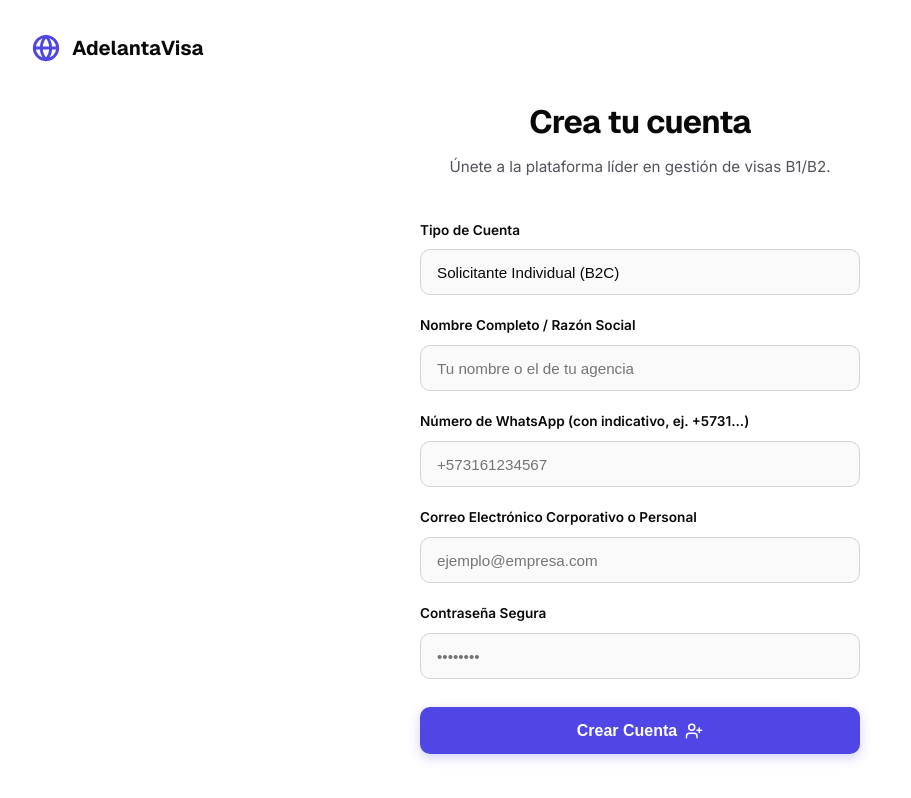
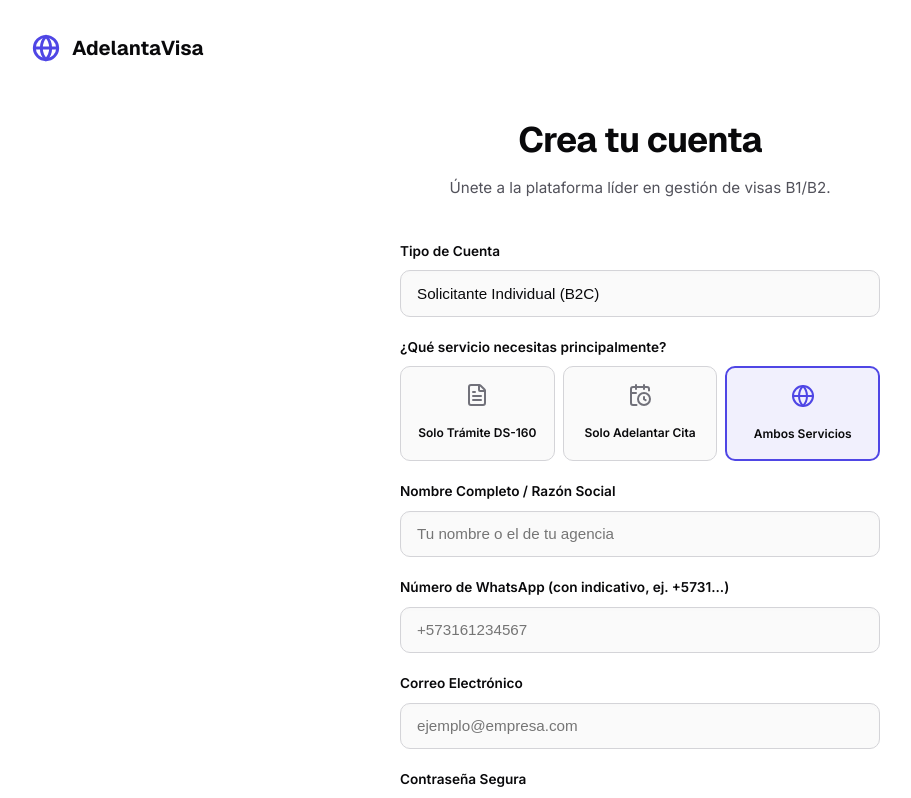
Before and after one commit to jpnorena96/telegram_bot, a React app in the folder frontend/: page /register in a window 1280 px wide. Shown: the top 798 px of the page, without its empty margins (0-911 px from the left). Built offline with nearby package versions, Linux system fonts and the light colour scheme; the HTML template or start-up script is replaced by a standard one.

Commit message:
aca  se divide  agencia y cliente naturald

```diff
--- a/frontend/src/pages/RegisterPage.jsx
+++ b/frontend/src/pages/RegisterPage.jsx
@@ -1,12 +1,20 @@
 import React, { useState } from 'react';
 import { useNavigate, Link } from 'react-router-dom';
 import { api } from '../services/api';
-import { Globe, ArrowRight, ShieldCheck, UserPlus } from 'lucide-react';
+import { Globe, ShieldCheck, UserPlus, FileText, CalendarClock } from 'lucide-react';
 import toast from 'react-hot-toast';
 
 const RegisterPage = () => {
   const navigate = useNavigate();
-  const [form, setForm] = useState({ full_name: '', email: '', password: '', role: 'NATURAL_PERSON', whatsapp_number: '' });
+  const [form, setForm] = useState({
+    full_name: '',
+    email: '',
+    password: '',
+    role: 'NATURAL_PERSON',
+    whatsapp_number: '',
+    module_visa_enabled: true,
+    module_appointments_enabled: true
+  });
   const [loading, setLoading] = useState(false);
   const [error, setError] = useState('');
 
@@ -25,6 +33,10 @@ const RegisterPage = () => {
     }
   };
 
+  const setModulePreference = (visa, apt) => {
+    setForm(f => ({ ...f, module_visa_enabled: visa, module_appointments_enabled: apt }));
+  };
+
   return (
     <div style={{ minHeight: '100vh', display: 'flex', background: 'var(--surface)' }}>
 
@@ -40,11 +52,11 @@ const RegisterPage = () => {
         </div>
 
         {/* Form Container */}
-        <div style={{ flex: 1, display: 'flex', flexDirection: 'column', justifyContent: 'center', alignItems: 'center' }}>
-          <div style={{ width: '100%', maxWidth: '440px', margin: '2rem 0' }}>
+        <div style={{ flex: 1, display: 'flex', flexDirection: 'column', justifyContent: 'center', alignItems: 'center', padding: '1rem 0' }}>
+          <div style={{ width: '100%', maxWidth: '480px', margin: '2rem 0' }}>
 
             <div style={{ marginBottom: '2.5rem', textAlign: 'center' }}>
-              <h1 style={{ fontSize: '2rem', fontFamily: 'var(--font-heading)', fontWeight: 700, color: 'var(--text-1)', marginBottom: '0.5rem', letterSpacing: '-0.02em' }}>
+              <h1 style={{ fontSize: '2.2rem', fontFamily: 'var(--font-heading)', fontWeight: 800, color: 'var(--text-1)', marginBottom: '0.5rem', letterSpacing: '-0.02em' }}>
                 Crea tu cuenta
               </h1>
               <p style={{ color: 'var(--text-2)', fontSize: '0.95rem' }}>
@@ -79,12 +91,58 @@ const RegisterPage = () => {
                 </div>
               </div>
 
+              {/* Module Interest Selection */}
+              <div>
+                <label style={{ display: 'block', fontSize: '0.85rem', fontWeight: 600, color: 'var(--text-1)', marginBottom: '0.5rem' }}>
+                  ¿Qué servicio necesitas principalmente?
+                </label>
+                <div style={{ display: 'grid', gridTemplateColumns: 'repeat(3, 1fr)', gap: '0.5rem' }}>
+                  <div
+                    onClick={() => setModulePreference(true, false)}
+                    style={{
+                      padding: '1rem 0.5rem', borderRadius: '10px', textAlign: 'center', cursor: 'pointer',
+                      border: form.module_visa_enabled && !form.module_appointments_enabled ? '2px solid var(--lime)' : '1px solid var(--border-2)',
+                      background: form.module_visa_enabled && !form.module_appointments_enabled ? 'var(--lime-subtle)' : 'var(--bg)',
+                      transition: 'all 0.2s'
+                    }}>
+                    <FileText size={24} color={form.module_visa_enabled && !form.module_appointments_enabled ? 'var(--lime)' : 'var(--text-3)'} style={{ margin: '0 auto 0.5rem auto' }} />
+                    <div style={{ fontSize: '0.75rem', fontWeight: 600, color: 'var(--text-1)' }}>Solo Trámite DS-160</div>
+                  </div>
+
+                  <div
+                    onClick={() => setModulePreference(false, true)}
+                    style={{
+                      padding: '1rem 0.5rem', borderRadius: '10px', textAlign: 'center', cursor: 'pointer',
+                      border: !form.module_visa_enabled && form.module_appointments_enabled ? '2px solid var(--lime)' : '1px solid var(--border-2)',
+                      background: !form.module_visa_enabled && form.module_appointments_enabled ? 'var(--lime-subtle)' : 'var(--bg)',
+                      transition: 'all 0.2s'
+                    }}>
+                    <CalendarClock size={24} color={!form.module_visa_enabled && form.module_appointments_enabled ? 'var(--lime)' : 'var(--text-3)'} style={{ margin: '0 auto 0.5rem auto' }} />
+                    <div style={{ fontSize: '0.75rem', fontWeight: 600, color: 'var(--text-1)' }}>Solo Adelantar Cita</div>
+                  </div>
+
+                  <div
+                    onClick={() => setModulePreference(true, true)}
+                    style={{
+                      padding: '1rem 0.5rem', borderRadius: '10px', textAlign: 'center', cursor: 'pointer',
+                      border: form.module_visa_enabled && form.module_appointments_enabled ? '2px solid var(--lime)' : '1px solid var(--border-2)',
+                      background: form.module_visa_enabled && form.module_appointments_enabled ? 'var(--lime-subtle)' : 'var(--bg)',
+                      transition: 'all 0.2s'
+                    }}>
+                    <Globe size={24} color={form.module_visa_enabled && form.module_appointments_enabled ? 'var(--lime)' : 'var(--text-3)'} style={{ margin: '0 auto 0.5rem auto' }} />
+                    <div style={{ fontSize: '0.75rem', fontWeight: 600, color: 'var(--text-1)' }}>Ambos Servicios</div>
+                  </div>
+                </div>
+              </div>
+
               <div>
                 <label style={{ display: 'block', fontSize: '0.85rem', fontWeight: 600, color: 'var(--text-1)', marginBottom: '0.5rem' }}>
                   Nombre Completo / Razón Social
                 </label>
                 <input
                   type="text"
+                  name="name"
+                  autoComplete="name"
                   placeholder="Tu nombre o el de tu agencia"
                   value={form.full_name}
                   onChange={e => setForm(f => ({ ...f, full_name: e.target.value }))}
@@ -106,6 +164,8 @@ const RegisterPage = () => {
                 </label>
                 <input
                   type="tel"
+                  name="tel"
+                  autoComplete="tel"
                   placeholder="+573161234567"
                   value={form.whatsapp_number}
                   onChange={e => setForm(f => ({ ...f, whatsapp_number: e.target.value }))}
@@ -123,10 +183,12 @@ const RegisterPage = () => {
 
               <div>
                 <label style={{ display: 'block', fontSize: '0.85rem', fontWeight: 600, color: 'var(--text-1)', marginBottom: '0.5rem' }}>
-                  Correo Electrónico Corporativo o Personal
+                  Correo Electrónico
                 </label>
                 <input
                   type="email"
+                  name="email"
+                  autoComplete="username"
                   placeholder="ejemplo@empresa.com"
                   value={form.email}
                   onChange={e => setForm(f => ({ ...f, email: e.target.value }))}
@@ -148,6 +210,8 @@ const RegisterPage = () => {
                 </label>
                 <input
                   type="password"
+                  name="password"
+                  autoComplete="new-password"
                   placeholder="••••••••"
                   value={form.password}
                   onChange={e => setForm(f => ({ ...f, password: e.target.value }))}
@@ -173,24 +237,24 @@ const RegisterPage = () => {
                 type="submit"
                 disabled={loading}
                 style={{
-                  width: '100%', padding: '0.9rem', borderRadius: '10px',
-                  background: 'var(--lime)', color: '#fff', fontSize: '1rem',
-                  fontWeight: 600, border: 'none', cursor: loading ? 'not-allowed' : 'pointer',
+                  width: '100%', padding: '1rem', borderRadius: '10px',
+                  background: 'var(--lime)', color: '#000', fontSize: '1.05rem',
+                  fontWeight: 700, border: 'none', cursor: loading ? 'not-allowed' : 'pointer',
                   display: 'flex', alignItems: 'center', justifyContent: 'center', gap: '0.5rem',
                   marginTop: '0.5rem', transition: 'all 0.2s',
-                  boxShadow: '0 4px 12px rgba(79, 70, 229, 0.25)'
+                  boxShadow: '0 4px 12px rgba(189, 255, 0, 0.25)'
                 }}
-                onMouseOver={e => !loading && (e.currentTarget.style.background = 'var(--lime-dim)')}
-                onMouseOut={e => !loading && (e.currentTarget.style.background = 'var(--lime)')}
+                onMouseOver={e => !loading && (e.currentTarget.style.transform = 'translateY(-2px)')}
+                onMouseOut={e => !loading && (e.currentTarget.style.transform = 'translateY(0)')}
               >
-                {loading ? 'Creando cuenta...' : 'Crear Cuenta'}
+                {loading ? 'Creando cuenta...' : 'Comenzar Ahora'}
                 {!loading && <UserPlus size={18} />}
               </button>
             </form>
 
             <div style={{ marginTop: '2.5rem', textAlign: 'center', fontSize: '0.9rem', color: 'var(--text-2)' }}>
-              ¿Ya estás registrado?{' '}
-              <Link to="/login" style={{ color: 'var(--lime)', fontWeight: 700, textDecoration: 'none' }}>
+              ¿Ya tienes una cuenta?{' '}
+              <Link to="/login" style={{ color: 'var(--text-1)', fontWeight: 700, textDecoration: 'none' }}>
                 Inicia sesión aquí
               </Link>
             </div>
@@ -200,30 +264,50 @@ const RegisterPage = () => {
       </div>
 
       {/* ── RIGHT: Visual / Branding Section ── */}
-      <div style={{ flex: '1 1 50%', display: 'none', '@media (min-width: 900px)': { display: 'block' }, position: 'relative', background: 'var(--lime)', overflow: 'hidden' }} className="hide-mobile">
-        <div style={{ position: 'absolute', inset: 0, background: 'linear-gradient(135deg, var(--lime) 0%, #312E81 100%)' }} />
+      <div style={{ flex: '1 1 50%', display: 'none', '@media (min-width: 900px)': { display: 'block' }, position: 'relative', background: '#0F172A', overflow: 'hidden' }} className="hide-mobile">
 
-        {/* Decorative elements */}
-        <div style={{ position: 'absolute', top: '-10%', right: '-10%', width: '600px', height: '600px', borderRadius: '50%', background: 'rgba(255,255,255,0.05)', filter: 'blur(60px)' }} />
-        <div style={{ position: 'absolute', bottom: '-20%', left: '-10%', width: '500px', height: '500px', borderRadius: '50%', background: 'rgba(139, 92, 246, 0.15)', filter: 'blur(80px)' }} />
+        {/* Modern glowing background blobs */}
+        <div style={{ position: 'absolute', top: '10%', left: '20%', width: '400px', height: '400px', borderRadius: '50%', background: 'var(--lime)', filter: 'blur(120px)', opacity: 0.15, animation: 'pulse 8s infinite alternate' }} />
+        <div style={{ position: 'absolute', bottom: '10%', right: '10%', width: '500px', height: '500px', borderRadius: '50%', background: '#3B82F6', filter: 'blur(120px)', opacity: 0.15, animation: 'pulse 10s infinite alternate-reverse' }} />
+
+        {/* Floating cards / UI abstract elements */}
+        <div style={{ position: 'absolute', right: '-5%', top: '25%', width: '300px', height: '150px', background: 'rgba(255,255,255,0.03)', backdropFilter: 'blur(10px)', border: '1px solid rgba(255,255,255,0.05)', borderRadius: '24px', transform: 'rotate(-5deg)', padding: '1.5rem', display: 'flex', flexDirection: 'column', gap: '1rem' }}>
+          <div style={{ width: '40px', height: '40px', borderRadius: '10px', background: 'var(--lime)', display: 'flex', alignItems: 'center', justifyContent: 'center' }}>
+            <CalendarClock size={20} color="#000" />
+          </div>
+          <div>
+            <div style={{ height: '8px', width: '60%', background: 'rgba(255,255,255,0.1)', borderRadius: '4px', marginBottom: '8px' }} />
+            <div style={{ height: '8px', width: '40%', background: 'rgba(255,255,255,0.05)', borderRadius: '4px' }} />
+          </div>
+        </div>
+
+        <div style={{ position: 'absolute', left: '10%', bottom: '20%', width: '250px', height: '120px', background: 'rgba(255,255,255,0.03)', backdropFilter: 'blur(10px)', border: '1px solid rgba(255,255,255,0.05)', borderRadius: '24px', transform: 'rotate(5deg)', padding: '1.5rem', display: 'flex', alignItems: 'center', gap: '1rem' }}>
+          <div style={{ width: '40px', height: '40px', borderRadius: '10px', background: '#3B82F6', display: 'flex', alignItems: 'center', justifyContent: 'center' }}>
+            <FileText size={20} color="#fff" />
+          </div>
+          <div style={{ flex: 1 }}>
+            <div style={{ height: '8px', width: '80%', background: 'rgba(255,255,255,0.1)', borderRadius: '4px', marginBottom: '8px' }} />
+            <div style={{ height: '8px', width: '50%', background: 'rgba(255,255,255,0.05)', borderRadius: '4px' }} />
+          </div>
+        </div>
 
         <div style={{ position: 'relative', zIndex: 1, height: '100%', display: 'flex', flexDirection: 'column', justifyContent: 'center', padding: '4rem', color: '#fff' }}>
-          <Globe size={48} color="rgba(255,255,255,0.8)" style={{ marginBottom: '2rem' }} />
-          <h2 style={{ fontSize: '3.5rem', fontFamily: 'var(--font-heading)', fontWeight: 700, lineHeight: 1.1, marginBottom: '1.5rem', letterSpacing: '-0.03em' }}>
-            Tu pasaporte al mundo.
+          <Globe size={48} color="var(--lime)" style={{ marginBottom: '2rem' }} />
+          <h2 style={{ fontSize: '4rem', fontFamily: 'var(--font-heading)', fontWeight: 800, lineHeight: 1.1, marginBottom: '1.5rem', letterSpacing: '-0.03em' }}>
+            Acelera<br/><span style={{ color: 'var(--lime)' }}>tu futuro.</span>
           </h2>
-          <p style={{ fontSize: '1.1rem', color: 'rgba(255,255,255,0.7)', maxWidth: '400px', lineHeight: 1.7 }}>
-            Únete a cientos de agencias y clientes particulares que ya gestionan sus trámites con tecnología de vanguardia.
+          <p style={{ fontSize: '1.2rem', color: 'rgba(255,255,255,0.7)', maxWidth: '420px', lineHeight: 1.7, fontWeight: 300 }}>
+            Plataforma premium para agencias y particulares. Automatiza tus citas B1/B2 y gestiona trámites en un solo lugar.
           </p>
 
-          <div style={{ display: 'flex', gap: '2rem', marginTop: '4rem', borderTop: '1px solid rgba(255,255,255,0.1)', paddingTop: '2rem' }}>
+          <div style={{ display: 'flex', gap: '3rem', marginTop: '4rem' }}>
             <div>
-              <div style={{ fontSize: '2rem', fontWeight: 800, fontFamily: 'var(--font-heading)' }}>+5k</div>
-              <div style={{ fontSize: '0.8rem', color: 'rgba(255,255,255,0.6)', textTransform: 'uppercase', letterSpacing: '0.05em' }}>Perfiles Gestionados</div>
+              <div style={{ fontSize: '2.5rem', fontWeight: 800, fontFamily: 'var(--font-heading)', color: '#fff' }}>+5k</div>
+              <div style={{ fontSize: '0.85rem', color: 'var(--lime)', textTransform: 'uppercase', letterSpacing: '0.05em', fontWeight: 600 }}>Citas Adelantadas</div>
             </div>
             <div>
-              <div style={{ fontSize: '2rem', fontWeight: 800, fontFamily: 'var(--font-heading)' }}>B2B/C</div>
-              <div style={{ fontSize: '0.8rem', color: 'rgba(255,255,255,0.6)', textTransform: 'uppercase', letterSpacing: '0.05em' }}>Soluciones Integrales</div>
+              <div style={{ fontSize: '2.5rem', fontWeight: 800, fontFamily: 'var(--font-heading)', color: '#fff' }}>100%</div>
+              <div style={{ fontSize: '0.85rem', color: 'var(--lime)', textTransform: 'uppercase', letterSpacing: '0.05em', fontWeight: 600 }}>Garantizado</div>
             </div>
           </div>
         </div>
--- a/frontend/src/pages/dashboard/AppointmentsPage.jsx
+++ b/frontend/src/pages/dashboard/AppointmentsPage.jsx
@@ -970,9 +970,6 @@ const AppointmentsPage = () => {
                                   <Terminal size={14} />
                                 </button>
                               )}
-                              <button onClick={() => { setSelected(apt); setMode('view'); }} className="btn btn-icon btn-sm" title={t('dashboard.appointments.view_details')}>
-                                <Eye size={14} />
-                              </button>
                               {apt.status !== 'agendado' && (
                                 <button onClick={() => handleDelete(apt.id)} className="btn btn-icon btn-sm" style={{ color: '#F87171' }} title="Eliminar agendamiento">
                                   <Trash2 size={14} />
@@ -1003,8 +1000,6 @@ const AppointmentsPage = () => {
         )}
       </div>
 
-      <Modal apt={selected} onClose={() => setSelected(null)} t={t} />
-
       {/* Logs Modal */}
       {logsModal.open && createPortal(
         <BotStatusViewer
```
Also changed, not shown: frontend/src/components/TopUpModal.jsx (+14 -1 lines), frontend/src/pages/dashboard/VisaProcessesPage.jsx (+11 -3 lines).
